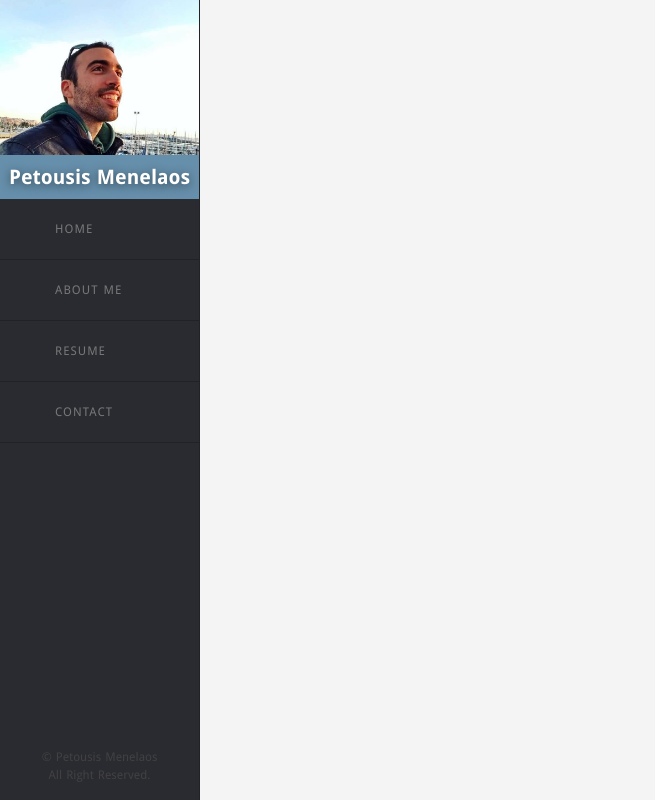
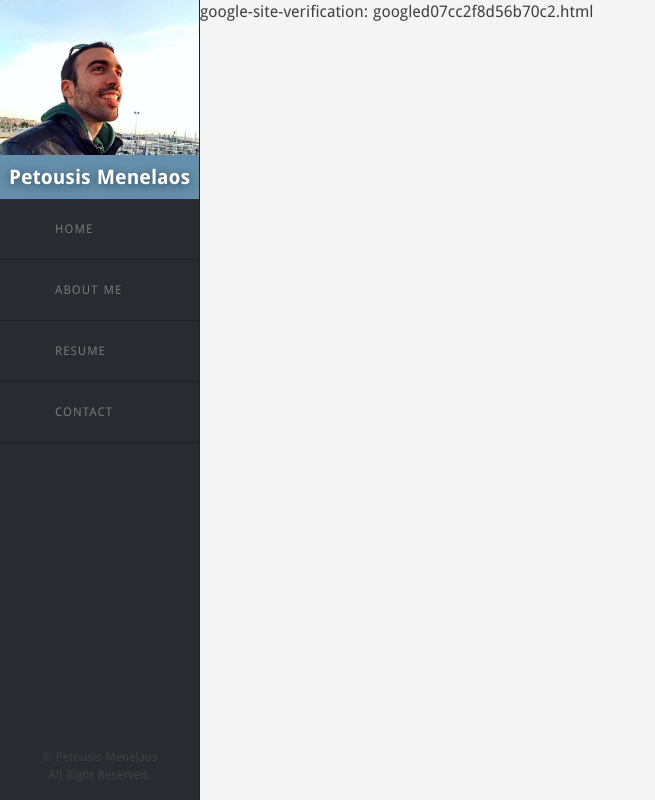
Before and after one commit to Harry80428/my_poirtfolio_new, a Nuxt app: page /googled07cc2f8d56b70c2 in a window 1280 px wide. Shown: the whole page, without its empty margins (0-655 px from the left). Built offline with nearby package versions, Linux system fonts and the light colour scheme.

Commit message:
Google verification site

```diff
--- /dev/null
+++ b/pages/googled07cc2f8d56b70c2.vue
@@ -0,0 +1,5 @@
+<template>
+    <div>
+        google-site-verification: googled07cc2f8d56b70c2.html
+    </div>
+</template>
```
